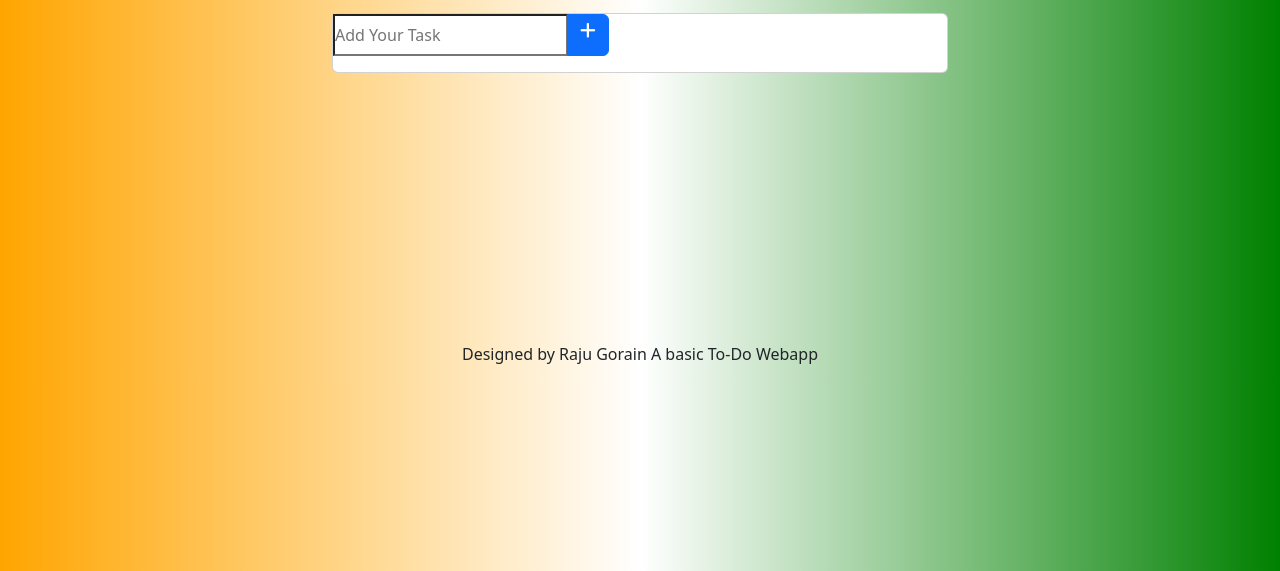
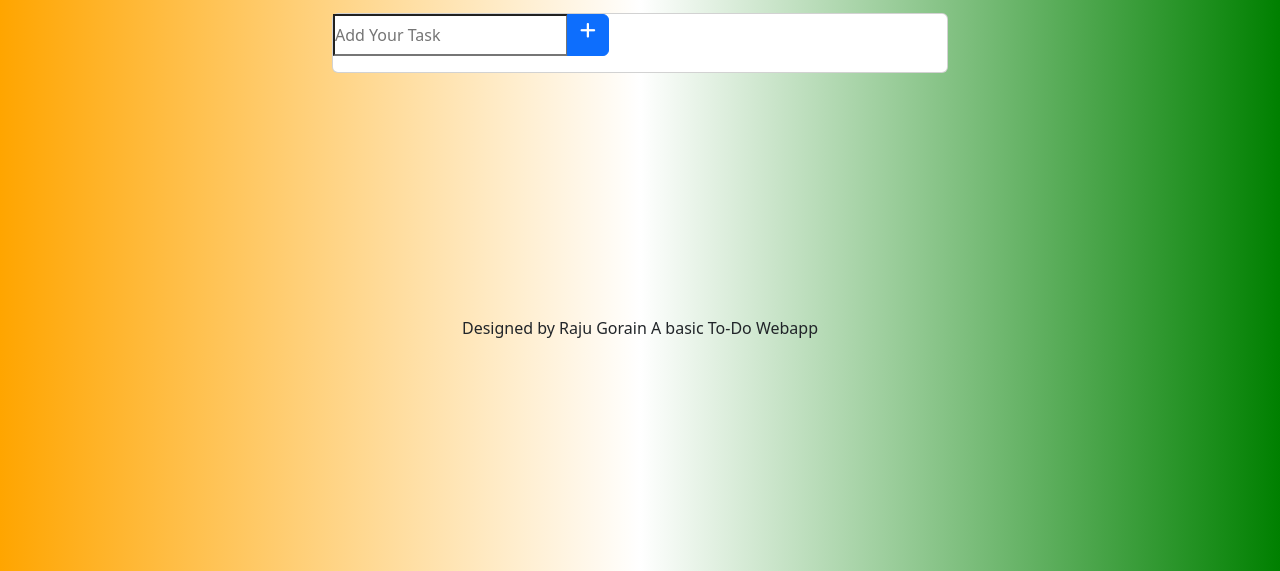
Before and after one commit to rajugorain/To-do-Webapp, a plain HTML site: page index.html in a window 1280 px wide. Shown: the part 229-800 px from the top of the page. Drawn offline with nearby package versions, Linux system fonts and the light colour scheme.

Commit message:
style.css

```diff
--- a/style.css
+++ b/style.css
@@ -22,7 +22,7 @@ body{
 }
 footer{
     text-align: center;
-    margin-top: 21%;
+    margin-top: 19%;
 }
 @media screen and (max-width: 800px) {
     .container{
```
